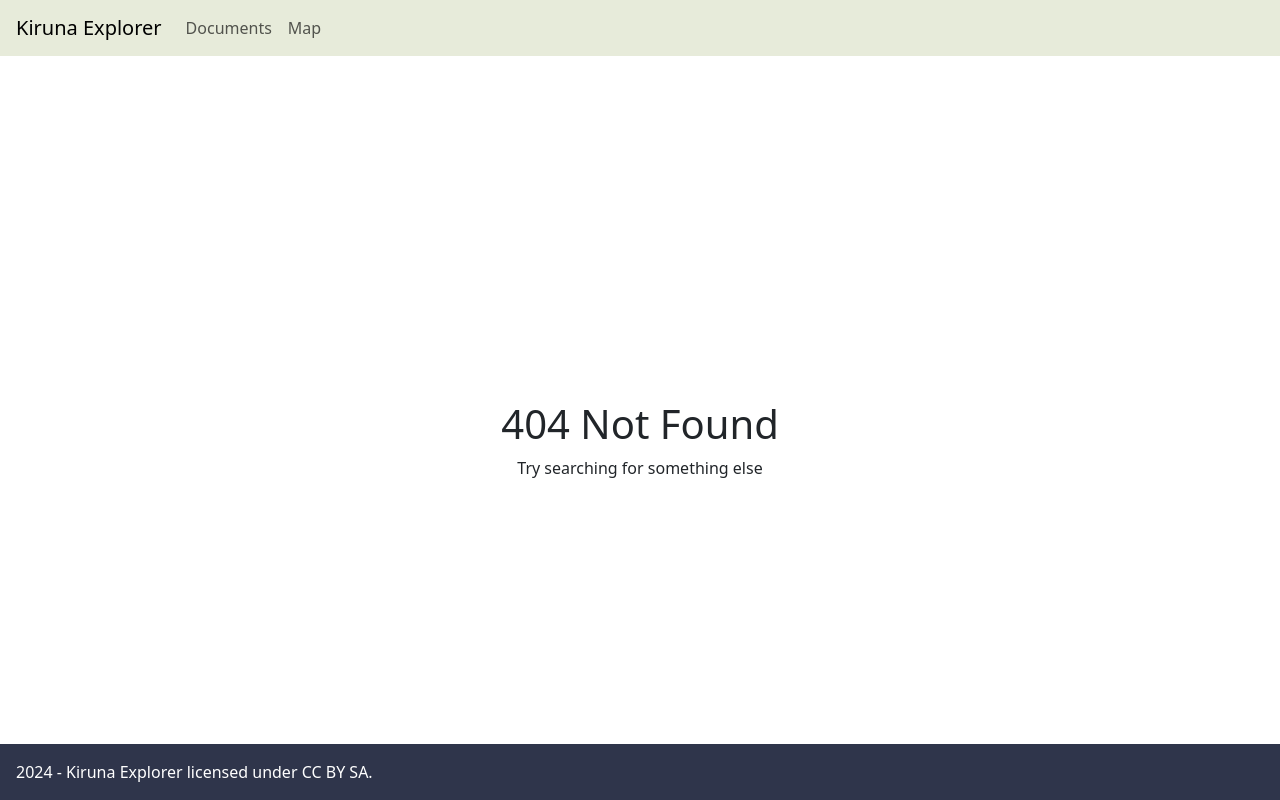
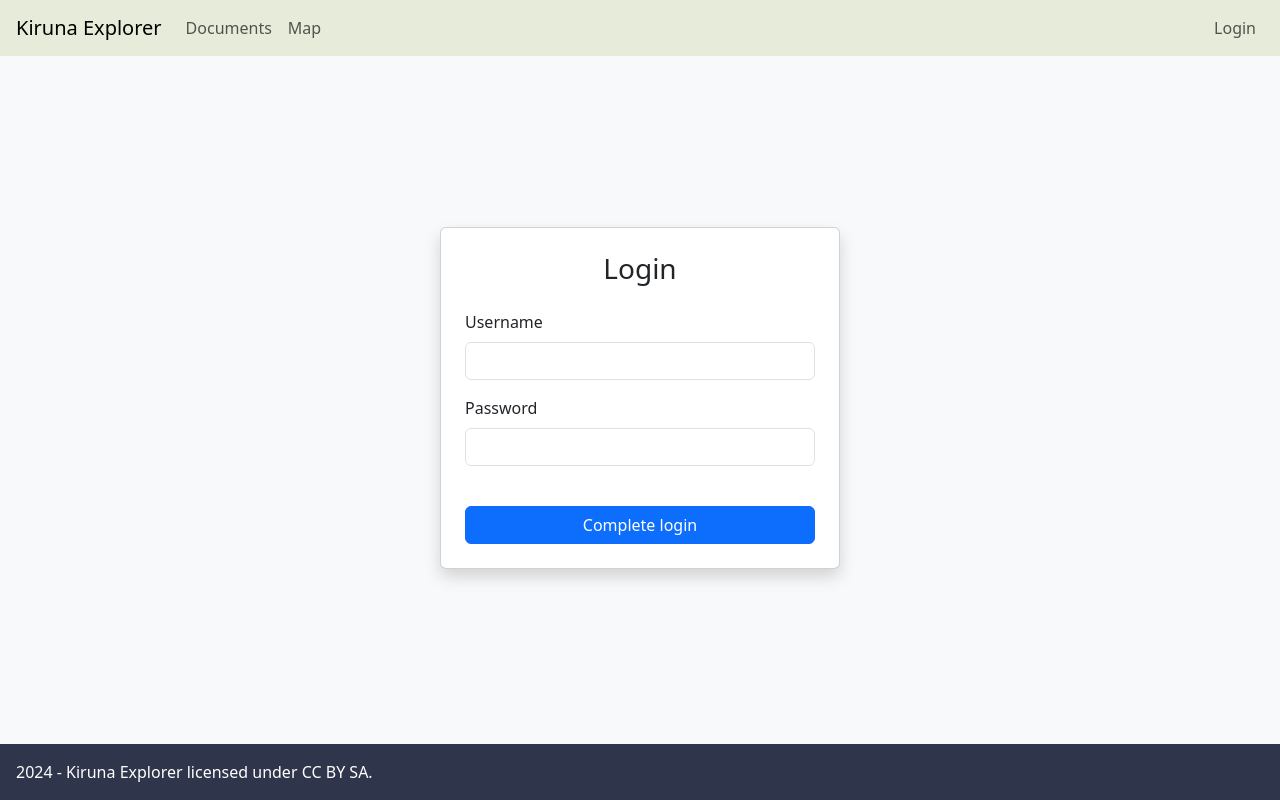
Before and after one commit to nassimmnsr/SE2-Kiruna-eXplorer-Group08, a React (Vite) app in the folder frontend/: page /login in a window 1280 px wide. Before the commit this address had no page. Built offline with nearby package versions, Linux system fonts and the light colour scheme.

Commit message:
Title showed when hovering, plus login page

```diff
--- a/frontend/src/App.jsx
+++ b/frontend/src/App.jsx
@@ -7,6 +7,7 @@ import ListDocuments from "./components/ListDocuments";
 import SplashPage from "./components/SplashPage";
 import "bootstrap-icons/font/bootstrap-icons.css";
 import Map from "./components/Map";
+import LoginPage from "./components/LoginPage";
 import "./App.css";
 
 function App() {
@@ -24,6 +25,7 @@ function App() {
           >
             <Route path="/documents" element={<ListDocuments />} />
             <Route path="/map" element={<Map />} />
+            <Route path="/login" element={<LoginPage />} />
             <Route path="/" element={<SplashPage />} />
             <Route
               path="*"
--- a/frontend/src/components/Header.jsx
+++ b/frontend/src/components/Header.jsx
@@ -1,4 +1,3 @@
-// Header.js
 import Container from 'react-bootstrap/Container';
 import Nav from 'react-bootstrap/Nav';
 import Navbar from 'react-bootstrap/Navbar';
@@ -11,8 +10,11 @@ function Header() {
         <Navbar.Toggle aria-controls="basic-navbar-nav" />
         <Navbar.Collapse id="basic-navbar-nav">
           <Nav className="me-auto">
-            <Nav.Link className='align-middle'href="/documents" >Documents</Nav.Link>
-            <Nav.Link className='align-middle'href="/map" >Map</Nav.Link>
+            <Nav.Link className='align-middle' href="/documents">Documents</Nav.Link>
+            <Nav.Link className='align-middle' href="/map">Map</Nav.Link>
+          </Nav>
+          <Nav className="ms-auto">
+            <Nav.Link className='align-middle' href="/login">Login</Nav.Link>
           </Nav>
         </Navbar.Collapse>
       </Container>
--- /dev/null
+++ b/frontend/src/components/LoginPage.jsx
@@ -0,0 +1,68 @@
+import React, { useState } from "react";
+import "bootstrap/dist/css/bootstrap.min.css";
+
+const LoginComponent = () => {
+  const [formData, setFormData] = useState({
+    username: "",
+    password: "",
+  });
+
+  const handleChange = (e) => {
+    const { name, value } = e.target;
+    setFormData((prevState) => ({
+      ...prevState,
+      [name]: value,
+    }));
+  };
+
+  const handleSubmit = (e) => {
+    e.preventDefault();
+    console.log("Login data:", formData);
+  };
+
+  return (
+    <div
+    className="d-flex justify-content-center align-items-center vh-100 bg-light"
+    style={{marginTop: "-50px"}}
+    >
+      <div className="card shadow p-4" style={{ width: "400px" }}>
+        <h3 className="card-title text-center mb-4">Login</h3>
+        <form onSubmit={handleSubmit}>
+          <div className="mb-3">
+            <label htmlFor="username" className="form-label">
+              Username
+            </label>
+            <input
+              type="text"
+              className="form-control"
+              id="username"
+              name="username"
+              value={formData.username}
+              onChange={handleChange}
+              required
+            />
+          </div>
+          <div className="mb-3">
+            <label htmlFor="password" className="form-label">
+              Password
+            </label>
+            <input
+              type="password"
+              className="form-control"
+              id="password"
+              name="password"
+              value={formData.password}
+              onChange={handleChange}
+              required
+            />
+          </div>
+          <button type="submit" className="btn btn-primary w-100 mt-4">
+            Complete login
+          </button>
+        </form>
+      </div>
+    </div>
+  );
+};
+
+export default LoginComponent;
--- a/frontend/src/components/Map.jsx
+++ b/frontend/src/components/Map.jsx
@@ -172,6 +172,18 @@ const MapKiruna = () => {
                   icon={getIconForDocument(doc.type, doc.stakeholders)}
                   eventHandlers={{
                     click: () => handleDocumentClick(doc),
+                    mouseover: (e) => {
+                      const marker = e.target;
+                      marker.bindTooltip(doc.title, {
+                        permanent: false,
+                        offset: [2, -33],
+                        direction: 'top'
+                      }).openTooltip();
+                    },
+                    mouseout: (e) => {
+                      const marker = e.target;
+                      marker.closeTooltip();
+                    },
                   }}
                 />
               );
```
